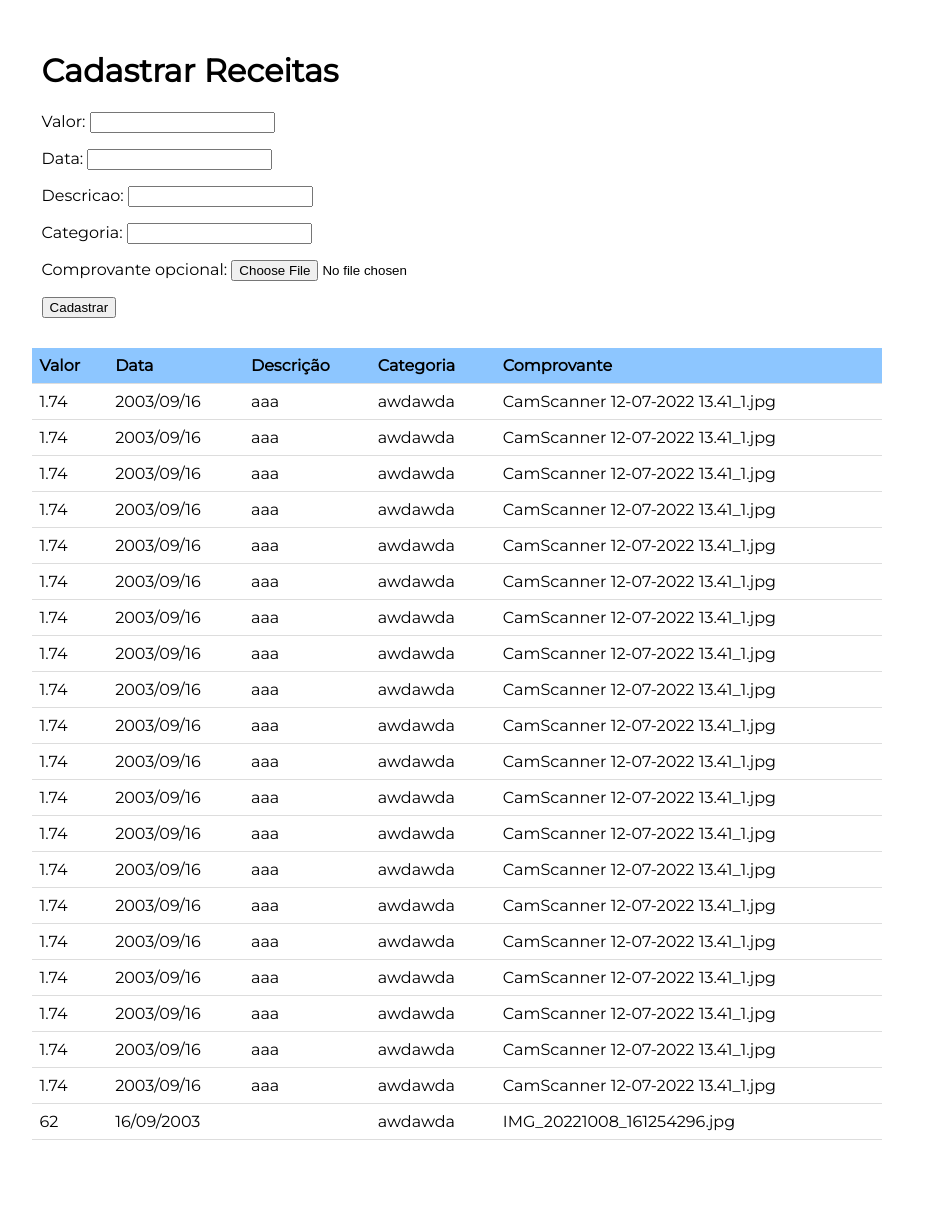
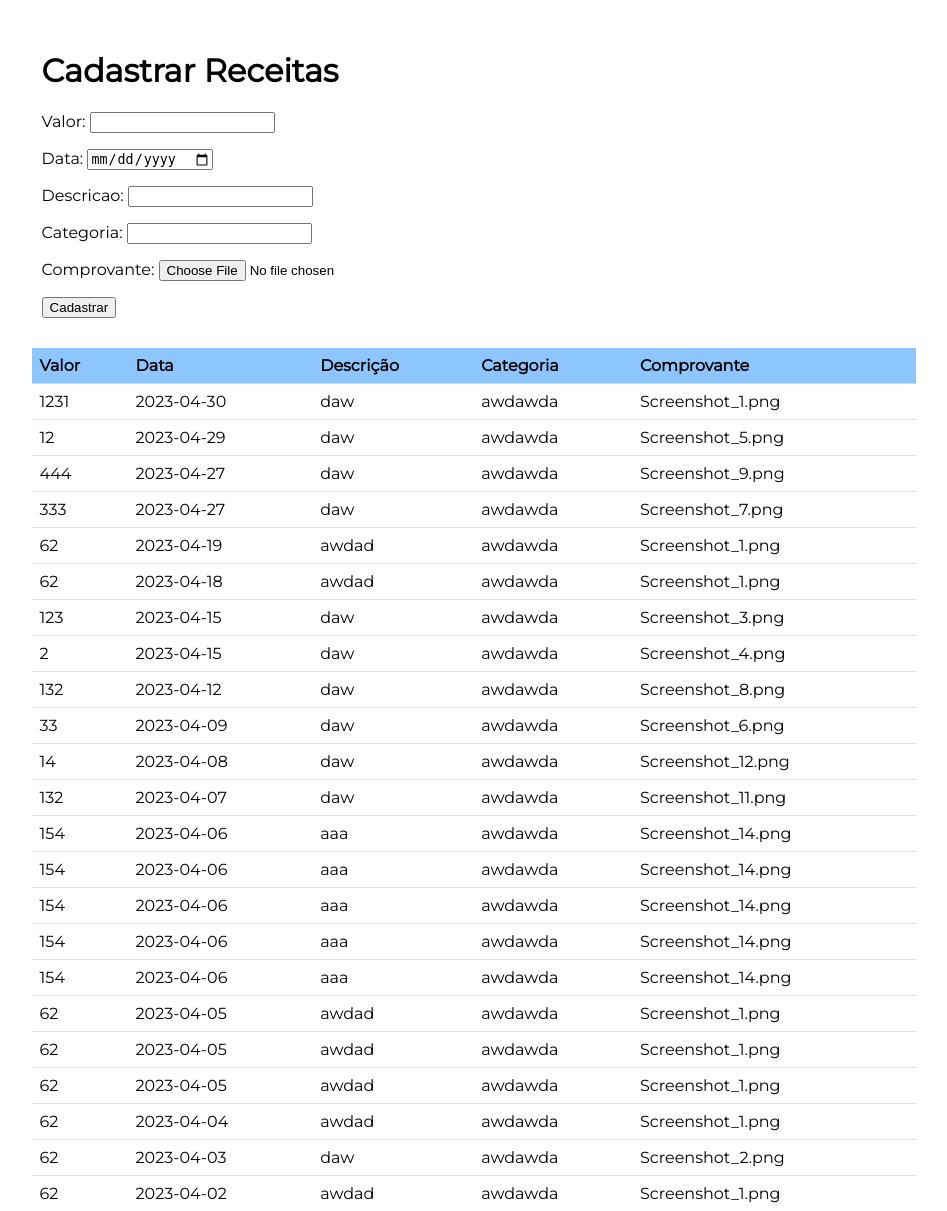
Before and after one commit to gabrielmacaubas/sistema-web-financas, a Django app: page /receitas/ in a window 1280 px wide. Shown: the part 122-1333 px from the top of the page, without its empty margins (166-1113 px from the left). Before the commit the page ends 1262 px from the top, so only its background shows below. Run offline with Django 4.2, Linux system fonts and the light colour scheme.

Commit message:
sorting commit

```diff
--- a/sistemafinancas/receitas.csv
+++ b/sistemafinancas/receitas.csv
@@ -1,22 +1,24 @@
 valor,data,descricao,categoria,comprovante
-1.74,2003/09/16,aaa,awdawda,CamScanner 12-07-2022 13.41_1.jpg
-1.74,2003/09/16,aaa,awdawda,CamScanner 12-07-2022 13.41_1.jpg
-1.74,2003/09/16,aaa,awdawda,CamScanner 12-07-2022 13.41_1.jpg
-1.74,2003/09/16,aaa,awdawda,CamScanner 12-07-2022 13.41_1.jpg
-1.74,2003/09/16,aaa,awdawda,CamScanner 12-07-2022 13.41_1.jpg
-1.74,2003/09/16,aaa,awdawda,CamScanner 12-07-2022 13.41_1.jpg
-1.74,2003/09/16,aaa,awdawda,CamScanner 12-07-2022 13.41_1.jpg
-1.74,2003/09/16,aaa,awdawda,CamScanner 12-07-2022 13.41_1.jpg
-1.74,2003/09/16,aaa,awdawda,CamScanner 12-07-2022 13.41_1.jpg
-1.74,2003/09/16,aaa,awdawda,CamScanner 12-07-2022 13.41_1.jpg
-1.74,2003/09/16,aaa,awdawda,CamScanner 12-07-2022 13.41_1.jpg
-1.74,2003/09/16,aaa,awdawda,CamScanner 12-07-2022 13.41_1.jpg
-1.74,2003/09/16,aaa,awdawda,CamScanner 12-07-2022 13.41_1.jpg
-1.74,2003/09/16,aaa,awdawda,CamScanner 12-07-2022 13.41_1.jpg
-1.74,2003/09/16,aaa,awdawda,CamScanner 12-07-2022 13.41_1.jpg
-1.74,2003/09/16,aaa,awdawda,CamScanner 12-07-2022 13.41_1.jpg
-1.74,2003/09/16,aaa,awdawda,CamScanner 12-07-2022 13.41_1.jpg
-1.74,2003/09/16,aaa,awdawda,CamScanner 12-07-2022 13.41_1.jpg
-1.74,2003/09/16,aaa,awdawda,CamScanner 12-07-2022 13.41_1.jpg
-1.74,2003/09/16,aaa,awdawda,CamScanner 12-07-2022 13.41_1.jpg
-62,16/09/2003,,awdawda,IMG_20221008_161254296.jpg
+132,2023-04-12,daw,awdawda,Screenshot_8.png
+1231,2023-04-30,daw,awdawda,Screenshot_1.png
+33,2023-04-09,daw,awdawda,Screenshot_6.png
+14,2023-04-08,daw,awdawda,Screenshot_12.png
+2,2023-04-15,daw,awdawda,Screenshot_4.png
+132,2023-04-07,daw,awdawda,Screenshot_11.png
+12,2023-04-29,daw,awdawda,Screenshot_5.png
+333,2023-04-27,daw,awdawda,Screenshot_7.png
+444,2023-04-27,daw,awdawda,Screenshot_9.png
+123,2023-04-15,daw,awdawda,Screenshot_3.png
+62,2023-04-19,awdad,awdawda,Screenshot_1.png
+62,2023-04-18,awdad,awdawda,Screenshot_1.png
+62,2023-04-02,awdad,awdawda,Screenshot_1.png
+62,2023-04-05,awdad,awdawda,Screenshot_1.png
+62,2023-04-04,awdad,awdawda,Screenshot_1.png
+62,2023-04-05,awdad,awdawda,Screenshot_1.png
+62,2023-04-05,awdad,awdawda,Screenshot_1.png
+62,2023-04-03,daw,awdawda,Screenshot_2.png
+154,2023-04-06,aaa,awdawda,Screenshot_14.png
+154,2023-04-06,aaa,awdawda,Screenshot_14.png
+154,2023-04-06,aaa,awdawda,Screenshot_14.png
+154,2023-04-06,aaa,awdawda,Screenshot_14.png
+154,2023-04-06,aaa,awdawda,Screenshot_14.png
--- a/sistemafinancas/receitas/forms.py
+++ b/sistemafinancas/receitas/forms.py
@@ -1,9 +1,14 @@
 from django import forms
+from .models import Receita
 
 
-class FormularioReceitas(forms.Form):
-    valor = forms.DecimalField(max_digits=10, decimal_places=2)
-    data = forms.CharField(max_length=10)
-    descricao = forms.CharField(max_length=100, required=False)
-    categoria = forms.CharField(max_length=12)
-    comprovante_opcional = forms.FileField()
+
+class ReceitaForm(forms.ModelForm):
+    class Meta:
+        model = Receita
+        fields = "__all__"
+        widgets = {
+            'data': forms.DateInput(
+                attrs={'type': 'date', 'placeholder': 'dd-mm-yyyy (DOB)', 'class': 'form-control'}
+            )
+        }
--- a/sistemafinancas/receitas/models.py
+++ b/sistemafinancas/receitas/models.py
@@ -8,5 +8,3 @@ class Receita(models.Model):
     descricao = models.CharField(max_length=100, null=True, blank=True)
     categoria = models.CharField(max_length=12)
     comprovante = models.FileField()
-
-#class Despesa()
--- a/sistemafinancas/receitas/static/style.css
+++ b/sistemafinancas/receitas/static/style.css
@@ -25,7 +25,7 @@ table {
     text-align: center;
     border-collapse: collapse;
     width: 100%;
-    max-width: 850px;
+    max-width: 70%;
     padding: 10px;
     margin: 20px 15%;
 }
--- a/sistemafinancas/receitas/views.py
+++ b/sistemafinancas/receitas/views.py
@@ -1,26 +1,28 @@
 from django.http import HttpResponse
 from django.template import loader
 from .models import Receita
-from .forms import FormularioReceitas
+from .forms import ReceitaForm
 import csv
+import datetime
 
 
 def receitas_view(request):
     if request.method == 'POST':
-        form = FormularioReceitas(request.POST)
+        form = ReceitaForm(request.POST)
+
         receita = Receita(
             valor=form.data['valor'],
             data=form.data['data'],
             descricao=form.data['descricao'],
             categoria=form.data['categoria'],
-            comprovante=form.data['comprovante_opcional']
+            comprovante=form.data['comprovante']
         )
 
         salvar_receita(receita)
 
     template = loader.get_template('cadastrar_receitas.html')
     context = {
-        'form': FormularioReceitas(),
+        'form': ReceitaForm(),
         'header': ['Valor', 'Data', 'Descrição', 'Categoria', 'Comprovante'],
         'receitas': carregar_receitas()
     }
@@ -56,4 +58,43 @@ def carregar_receitas(filtro=None):
             receitas.append(row)
 
         f.close()
-        return receitas
+
+
+        return reversed(merge_sort(receitas))
+
+
+def merge_sort(receitas):
+    if len(receitas) > 1:
+        mid = len(receitas)//2
+        L = receitas[:mid]
+        R = receitas[mid:]
+
+        merge_sort(L)
+        merge_sort(R)
+
+        i = j = k = 0
+
+        while i < len(L) and j < len(R):
+            dataA = L[i]["data"]
+            dataB = R[j]["data"]
+            dataA = datetime.datetime(int(dataA[0:4]), int(dataA[5:7]), int(dataA[8:10]))
+            dataB = datetime.datetime(int(dataB[0:4]), int(dataB[5:7]), int(dataB[8:10]))
+
+            if dataA <= dataB:
+                receitas[k] = L[i]
+                i += 1
+            else:
+                receitas[k] = R[j]
+                j += 1
+            k += 1
+
+        while i < len(L):
+            receitas[k] = L[i]
+            i += 1
+            k += 1
+
+        while j < len(R):
+            receitas[k] = R[j]
+            j += 1
+            k += 1
+    return receitas
```
